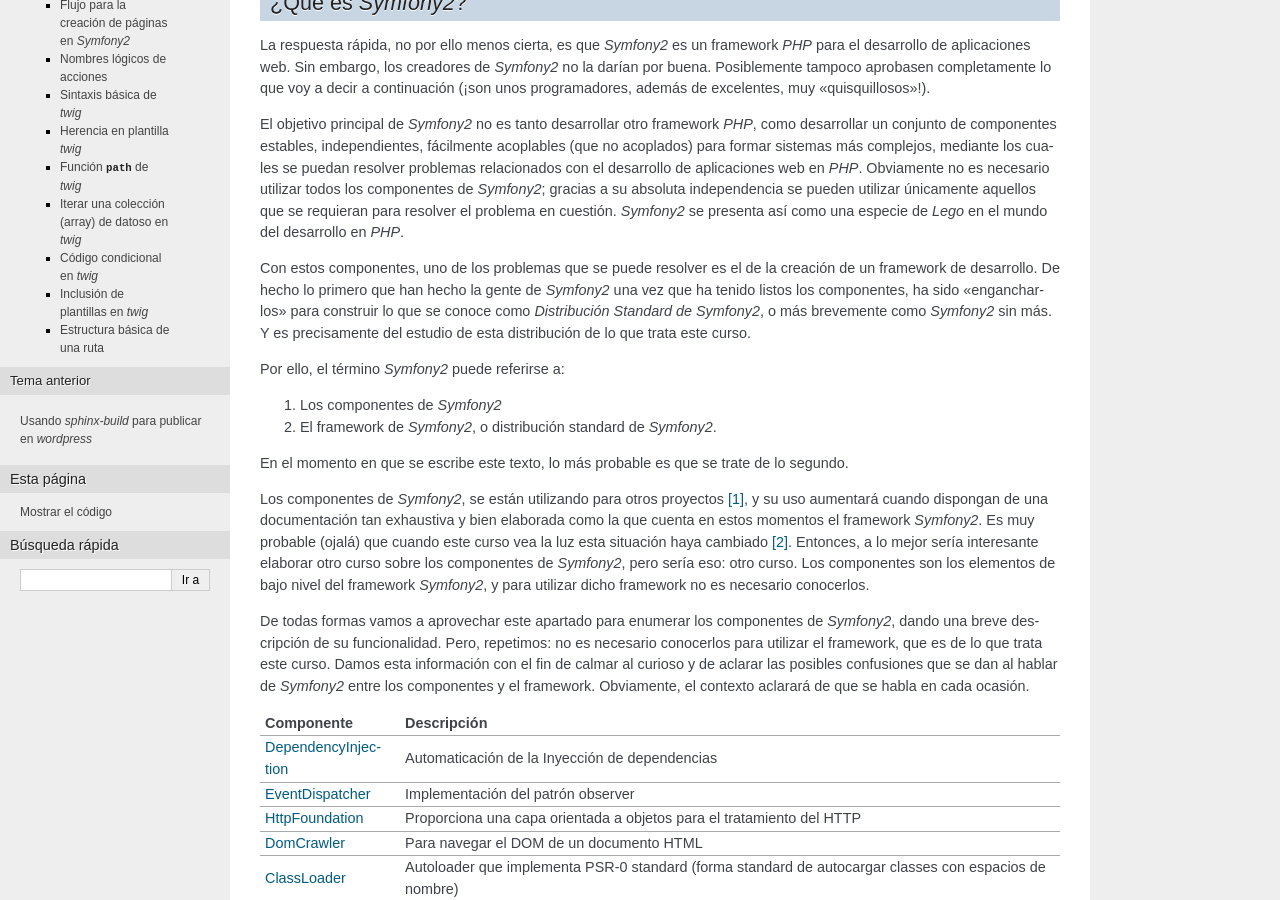
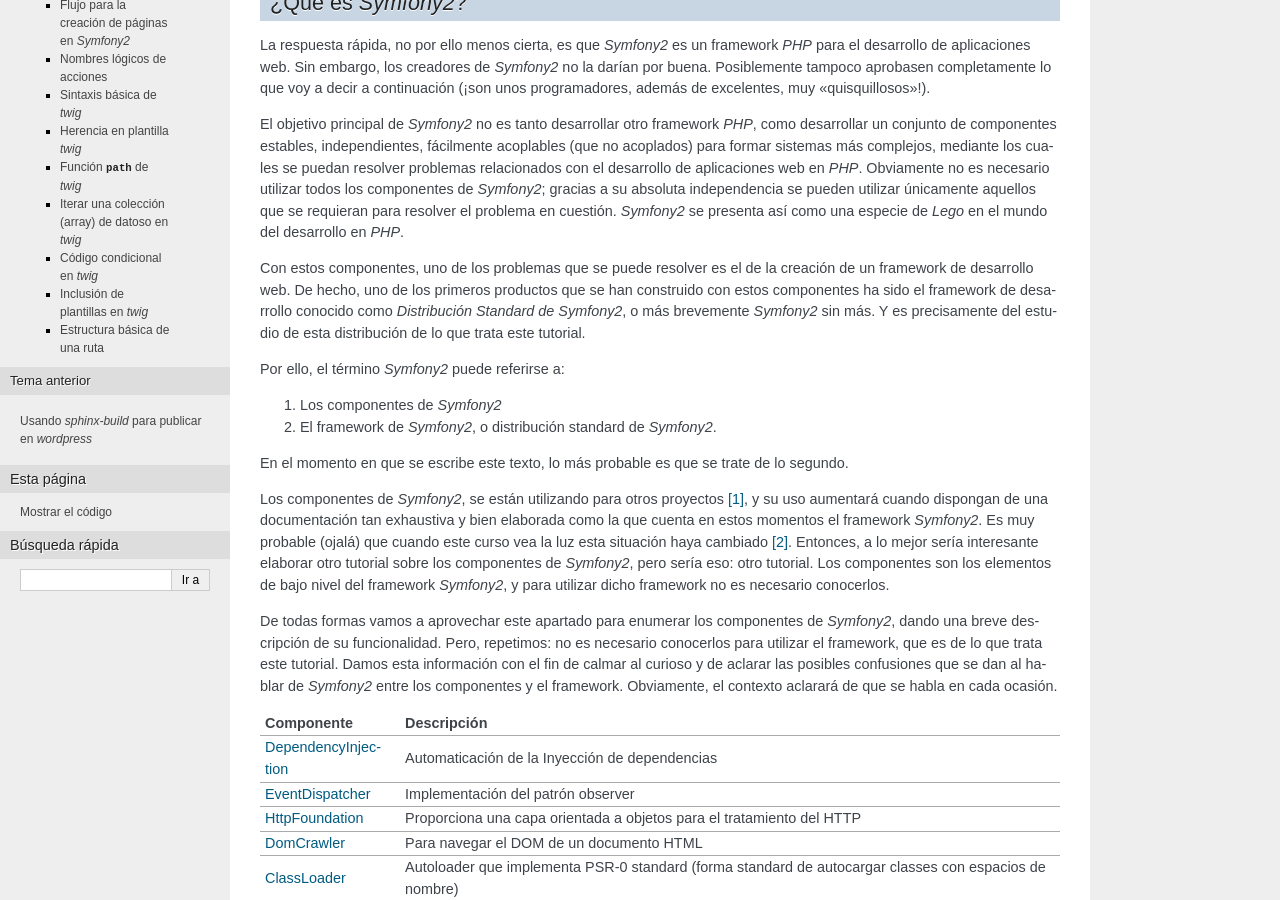
Before and after one commit to juanda/juandarodriguez.es, a Sphinx documentation site: the page built from source/tutorial_Symfony2.rst, in a window 1280 px wide and 900 px high, scrolled down 944 px. Built offline with Sphinx 7.4.7, drawn with Linux system fonts in a browser that asks for light colours; some of the changed text lies outside the part shown.

Commit message:
se han eliminado todas las referencias a la unidad 2

```diff
--- a/source/tutorial_Symfony2.rst
+++ b/source/tutorial_Symfony2.rst
@@ -75,11 +75,11 @@ cuestión. *Symfony2* se presenta así como una  especie de *Lego* en el mundo d
 desarrollo en *PHP*.
 
 Con estos componentes,  uno de los problemas  que se puede resolver es  el de la
-creación de  un framework de  desarrollo. De hecho lo  primero que han  hecho la
-gente  de *Symfony2*  una vez  que  ha tenido  listos los  componentes, ha  sido
-"engancharlos" para  construir lo que  se conoce como *Distribución  Standard de
-Symfony2*,  o más  brevemente como  *Symfony2* sin  más. Y  es precisamente  del
-estudio de esta distribución de lo que trata este curso.
+creación de  un framework de  desarrollo web. De hecho, uno de los primeros
+productos que se han construido con estos componentes ha sido el framework de
+desarrollo conocido como *Distribución  Standard de Symfony2*,  o más  brevemente
+*Symfony2* sin  más. Y  es precisamente  del estudio de esta distribución de lo que
+trata este tutorial.
 
 Por ello, el término  *Symfony2* puede referirse a:
 
@@ -94,15 +94,15 @@ Los componentes de *Symfony2*, se están  utilizando para otros proyectos [1]_,
 su uso  aumentará cuando dispongan  de una  documentación tan exhaustiva  y bien
 elaborada como la  que cuenta en estos momentos el  framework *Symfony2*. Es muy
 probable (ojalá) que cuando este curso  vea la luz esta situación haya cambiado [2]_.
-Entonces, a lo mejor sería interesante elaborar otro curso sobre los componentes
-de *Symfony2*, pero sería eso: otro  curso. Los componentes son los elementos de
+Entonces, a lo mejor sería interesante elaborar otro tutorial sobre los componentes
+de *Symfony2*, pero sería eso: otro  tutorial. Los componentes son los elementos de
 bajo  nivel del  framework *Symfony2*,  y para  utilizar dicho  framework no  es
-necesario                                                            conocerlos.
+necesario conocerlos.
 
 De todas formas vamos a aprovechar este apartado para enumerar los componentes
 de *Symfony2*, dando una breve descripción de su funcionalidad. Pero, repetimos:
 no es necesario conocerlos para utilizar el framework, que es de lo que trata este
-curso. Damos esta información con el fin de calmar al curioso y de aclarar las
+tutorial. Damos esta información con el fin de calmar al curioso y de aclarar las
 posibles confusiones que se dan al hablar de *Symfony2* entre los componentes y el
 framework. Obviamente, el contexto aclarará de que se habla en cada ocasión.
 
@@ -289,7 +289,7 @@ Podemos ver 3 scripts *PHP*:
   ``app.php``, es el controlador frontal y ``articulo/1`` es una ruta de la aplicación.
 
 * ``app_dev.php`` también es el controlador frontal de la aplicación. ¿Cómo?
-  ¿dos controladores frontales? ¡eso no encaja con lo que hemos aprendido!.
+  ¿dos controladores frontales? ¡eso no parece encajar con lo que acabamos de decir!.
   Bueno tranquilos, tiene su explicación. Se trata de lo que se denomina en
   *Symfony2* el controlador frontal de **desarrollo**. En principio pinta lo
   mismo que ``app.php``, pero le añade una barra de depuración que ofrece
@@ -728,9 +728,9 @@ código  que nuestro recien horneado y esquelético *bundle*.
   potente patrón de diseño mediante el que se facilita la creación y configuración
   de objetos que prestan servicios en una aplicación gracias a la gestión
   automática de sus dependencias. Contribuye a crear un código más desacoplado y
-  coherente. La unidad 4 se ha dedicado exclusivamente a presentar este concepto.
-  Aunque no es un patrón complicado, es dificil de explicar con precisión y
-  claridad.
+  coherente. Presentaremos este concepto en un tutorial dedicado en exclusiva a
+  la Inyección de Dependencias en *Symfony2*. Aunque no es un patrón complicado, es
+  dificil de explicar con precisión y  claridad.
 
   *Symfony2* nos ofrece dos maneras de "cargar" la configuración de las
   dependencias y los servicios creados. Una más sencilla y directa, y otra más
@@ -794,8 +794,6 @@ La creación de páginas web con *Symfony2* involucra tres pasos:
    utilizar *Twig* como sistema de plantillas, aunque también se puede utilizar
    *PHP*.
 
-Como puedes comprobar el procedimiento no es muy diferente al que hemos estudiado
-en la unidad anterior.
 
 Estos pasos son, por supuesto, una guía general y mínima que debemos seguir en
 la creación de las páginas de nuestra aplicación. No obstante, en muchos casos
@@ -1047,7 +1045,7 @@ que   tenemos   que   hacer   es   crear  la   plantilla.   Edita   el   fichero
    {{mensaje}}
 
 Aunque *Symfony2*  permite el uso de  *PHP* como sistema de  plantillas, en este
-curso  utilizaremos  *Twig*,  que  es lo  recomendado  oficialmente.  El  código
+tutorial  utilizaremos  *Twig*,  que  es lo  recomendado  oficialmente.  El  código
 anterior es una plantilla  *twig*.
 
 En  *twig*, el  contenido dinámico,  es  decir, los  datos "crudos"  que le  son
@@ -1832,7 +1830,7 @@ El archivo ``src/Jazzyweb/AulasMentor/Resources/config/routing.yml`` queda así:
 La última ruta (``JAMAB_ver``) utiliza una funcionalidad muy interesante del
 sistema de *Routing* de *Symfony2* que se utiliza continuamente. Se trata de
 introducir en la propia ruta los parámetros que se pasarán por *GET* al servidor
-web. Los valores encerrados entre llaves, en nuestro caso ``{id}}``, se
+web. Los valores encerrados entre llaves, en nuestro caso ``{id}``, se
 denominan *placeholders*. El sistema de *Routing* parsea las *URL's*
 que coincidan con la ruta y asigna el valor que venga en la posición de cada
 *placeholder* a una variable denominada con el nombre especificado entre las
@@ -2299,6 +2297,12 @@ Estructura básica de una ruta
 
 .. [3] https://github.com/symfony
 
+.. [4] Los especios de nombres son una nueva característica de PHP 5.3. Gracias a
+       ellos se evitan problemas comunes en aplicaciones grandes como la colisión
+       de nombres de clases. Si no los conoces deberías echarle un vistazo a
+       http://php.net/manual/en/language.namespaces.php, ya que *Symfony2* hace
+       un uso intensivo de los ellos.
+
 .. _ClassLoader: http://symfony.com/doc/current/components/class_loader.html
 .. _Console: http://symfony.com/doc/current/components/console.html
 .. _CssSelector: http://symfony.com/doc/current/components/css_selector.html
```
Also changed, not shown: other parts of source/tutorial_Symfony2.rst (+5 -5 lines).
